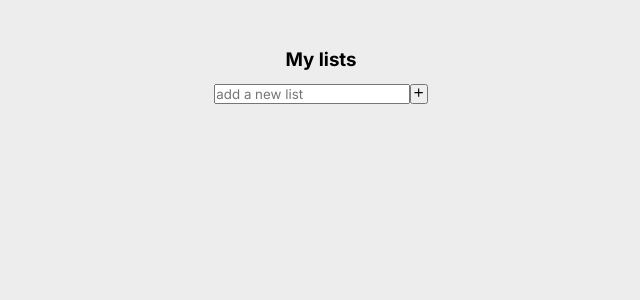
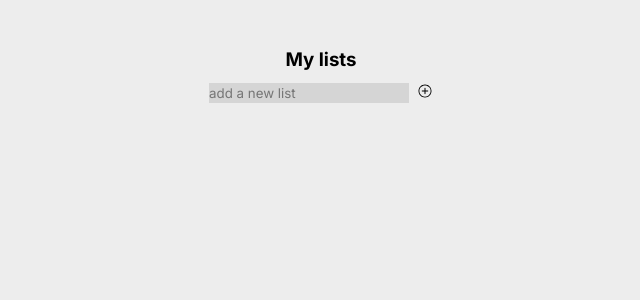
Before and after one commit to lz-junior/tasks, a React (Vite) app: page / in a window 1280 px wide. Shown: the top 300 px of the page, without its empty margins (319-959 px from the left). Built offline with nearby package versions, Linux system fonts and the light colour scheme; a web font is replaced by a local one.

Commit message:
some styles

```diff
--- a/src/pages/Home/components/subtasks/SubTask.tsx
+++ b/src/pages/Home/components/subtasks/SubTask.tsx
@@ -1,4 +1,4 @@
-import React, {useState} from "react";
+import {useState} from "react";
 import classes from "./subtask.module.css";
 import { toast } from "react-toastify";
 
--- a/src/pages/Home/home.css
+++ b/src/pages/Home/home.css
@@ -9,3 +9,21 @@
 .container > h3 {
   margin-bottom: 12px;
 }
+
+.container > form {
+  display: flex;
+  flex-direction: row;
+}
+
+.container > form > input {
+  background-color: rgba(0, 0, 0, 0.100);
+  border: none;
+  width: 200px;
+}
+
+.container > form > button {
+  background: none;
+  border: none;
+  margin-left: 8px;
+  font-size: 1rem;
+}
--- a/src/pages/Home/index.tsx
+++ b/src/pages/Home/index.tsx
@@ -1,7 +1,7 @@
 // src/App.tsx
 import React, { useState } from 'react';
 import TaskList from './components/lists/taskList.tsx';
-import { IoMdAdd } from "react-icons/io";
+import { IoIosAddCircleOutline  } from "react-icons/io";
 import "./home.css";
 
 
@@ -24,14 +24,14 @@ const Home: React.FC = ()=> {
 
       <TaskList tasks={tasks} />
 
-      <form onSubmit={handleAddTask}>
+      <form onSubmit={handleAddTask} >
         <input
           type="text"
           value={task}
           onChange={(e)=> setTask(e.target.value)}
           placeholder="add a new list"
         />
-        <button type="submit"><IoMdAdd /></button>
+        <button type="submit"><IoIosAddCircleOutline /></button>
       </form>
     </div>
   );
```
